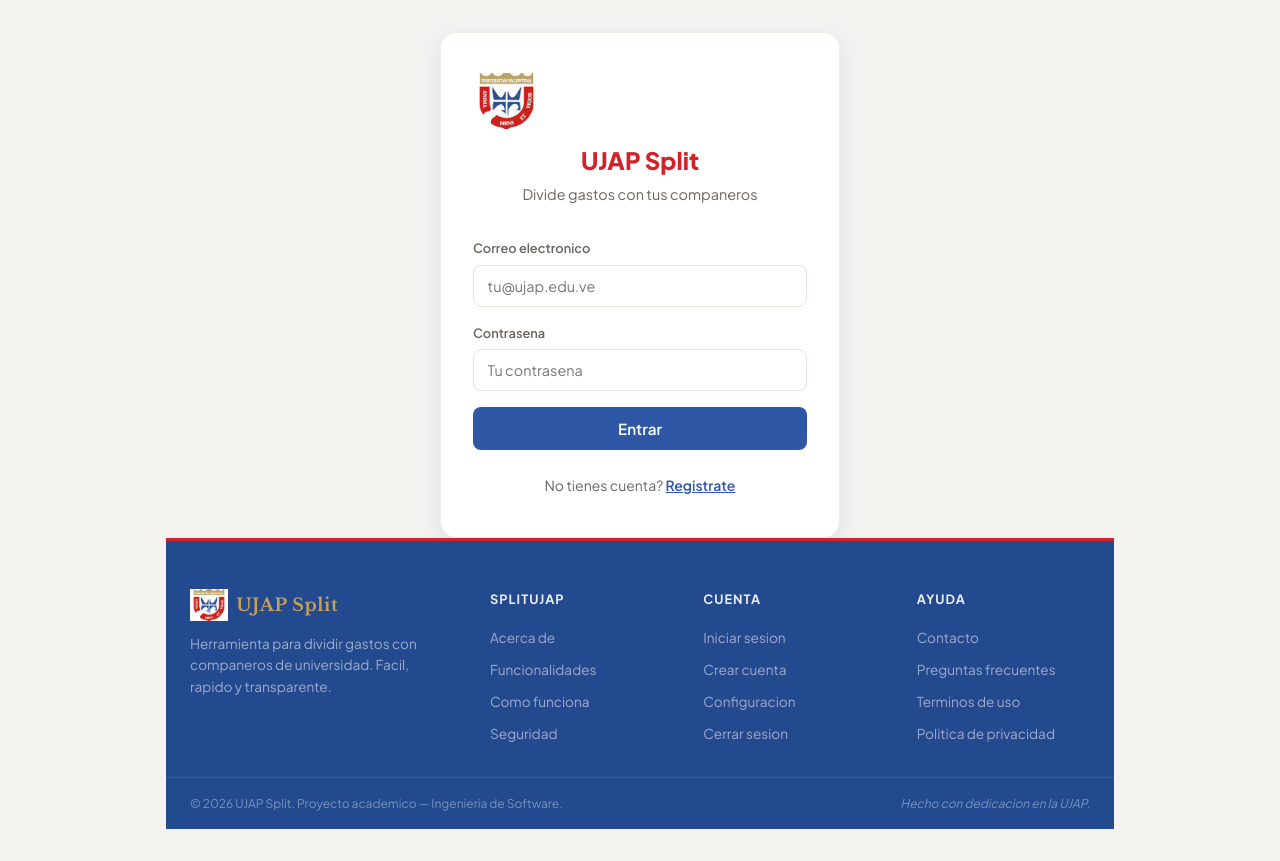
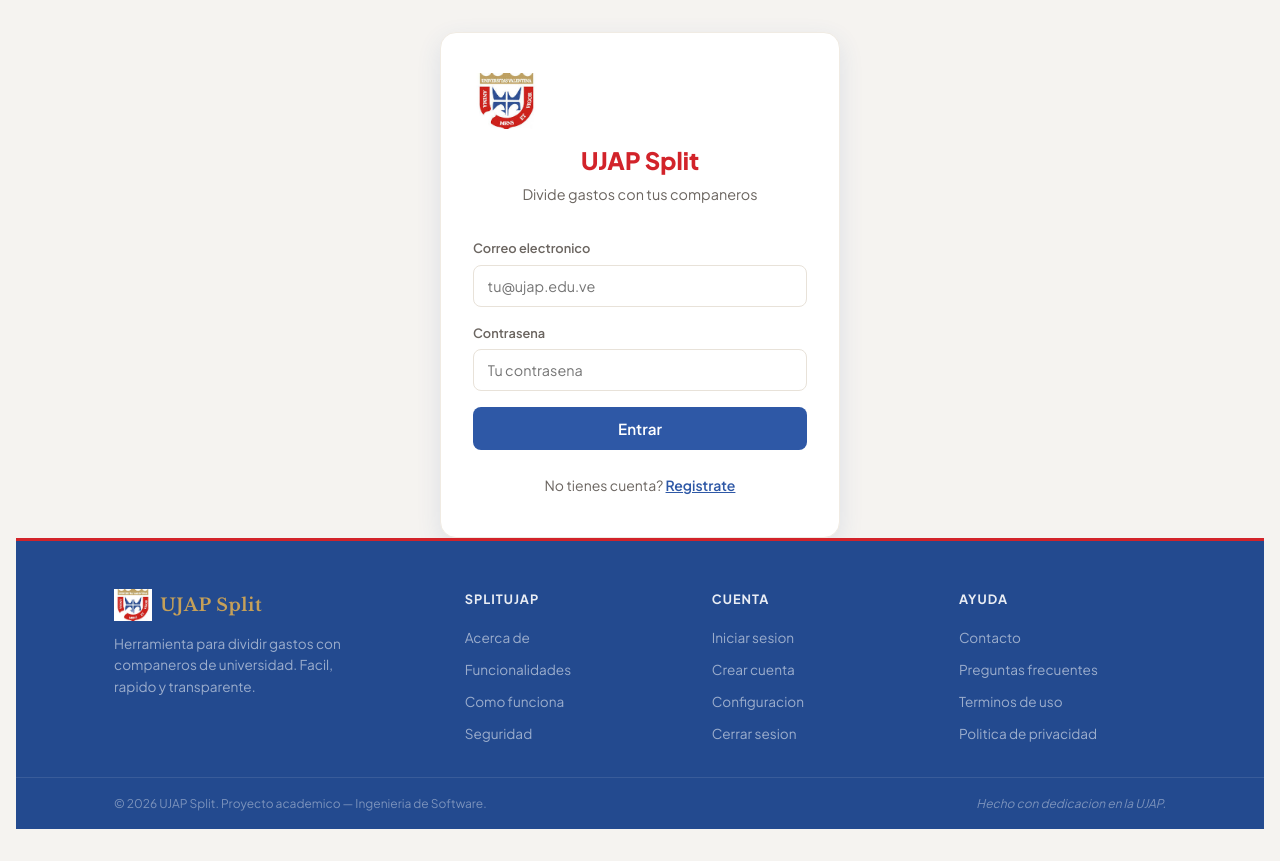
Before and after one commit to luis-araujo23/tarea_maria_miercoles_old, a Vue app: page /login in a window 1280 px wide. Built offline with nearby package versions, Linux system fonts and the light colour scheme.

Commit message:
feat: Refactor layout of login and signup views to use grid and remove unnecessary spacer

```diff
--- a/src/views/VistaLogin.vue
+++ b/src/views/VistaLogin.vue
@@ -81,7 +81,6 @@ function handleSubmit() {
       </p>
     </div>
 
-    <div class="auth-spacer"></div>
     <AppFooter />
   </div>
 </template>
@@ -89,15 +88,9 @@ function handleSubmit() {
 <style scoped>
 .auth-page {
   min-height: 100vh;
-  display: flex;
-  flex-direction: column;
-  align-items: center;
-  background: var(--color-bg);
+  display: grid;
+  grid-template-rows: 1fr auto;
   padding: 2rem 1rem;
-}
-
-.auth-spacer {
-  flex: 1;
 }
 
 .auth-card {
@@ -109,6 +102,8 @@ function handleSubmit() {
   box-shadow: var(--shadow-lg);
   padding: 2.5rem 2rem;
   text-align: center;
+  align-self: center;
+  justify-self: center;
 }
 
 .auth-brand {
--- a/src/views/VistaSignup.vue
+++ b/src/views/VistaSignup.vue
@@ -113,7 +113,6 @@ function handleSubmit() {
       </p>
     </div>
 
-    <div class="auth-spacer"></div>
     <AppFooter />
   </div>
 </template>
@@ -121,15 +120,9 @@ function handleSubmit() {
 <style scoped>
 .auth-page {
   min-height: 100vh;
-  display: flex;
-  flex-direction: column;
-  align-items: center;
-  background: var(--color-bg);
+  display: grid;
+  grid-template-rows: 1fr auto;
   padding: 2rem 1rem;
-}
-
-.auth-spacer {
-  flex: 1;
 }
 
 .auth-card {
@@ -141,6 +134,8 @@ function handleSubmit() {
   box-shadow: var(--shadow-lg);
   padding: 2.5rem 2rem;
   text-align: center;
+  align-self: center;
+  justify-self: center;
 }
 
 .auth-brand {
```
